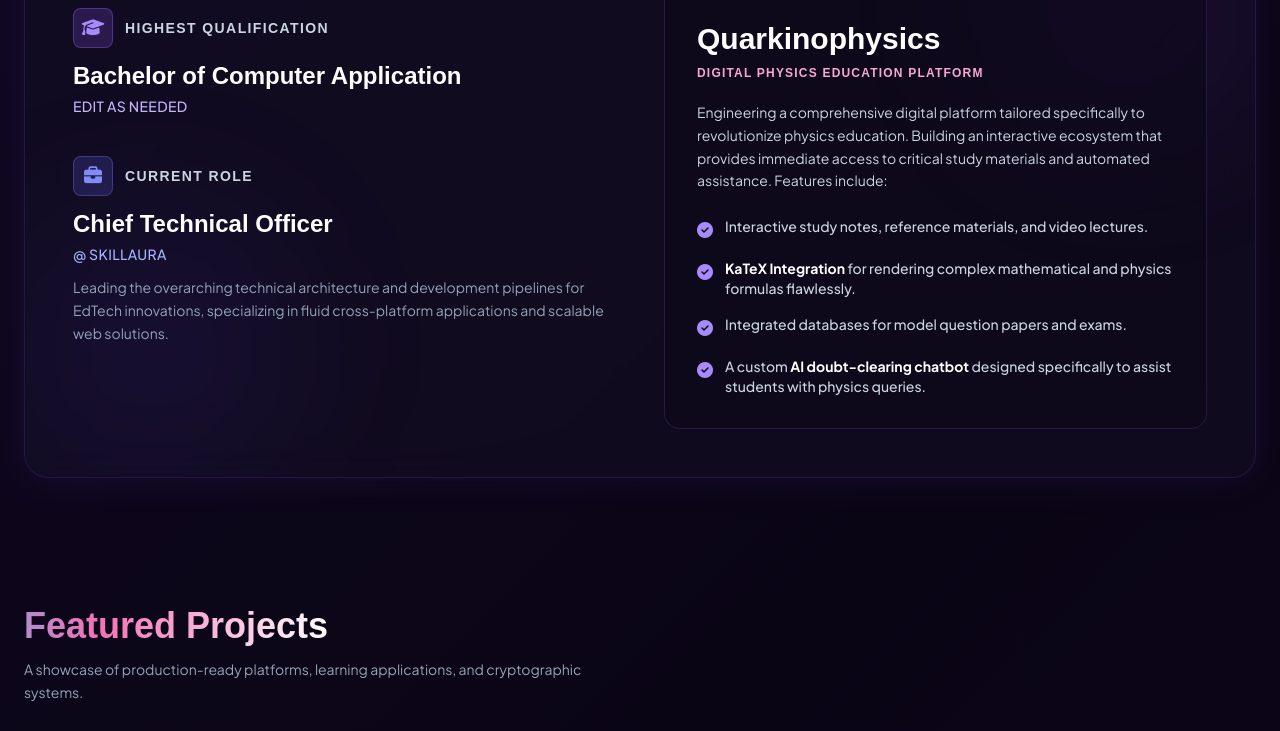
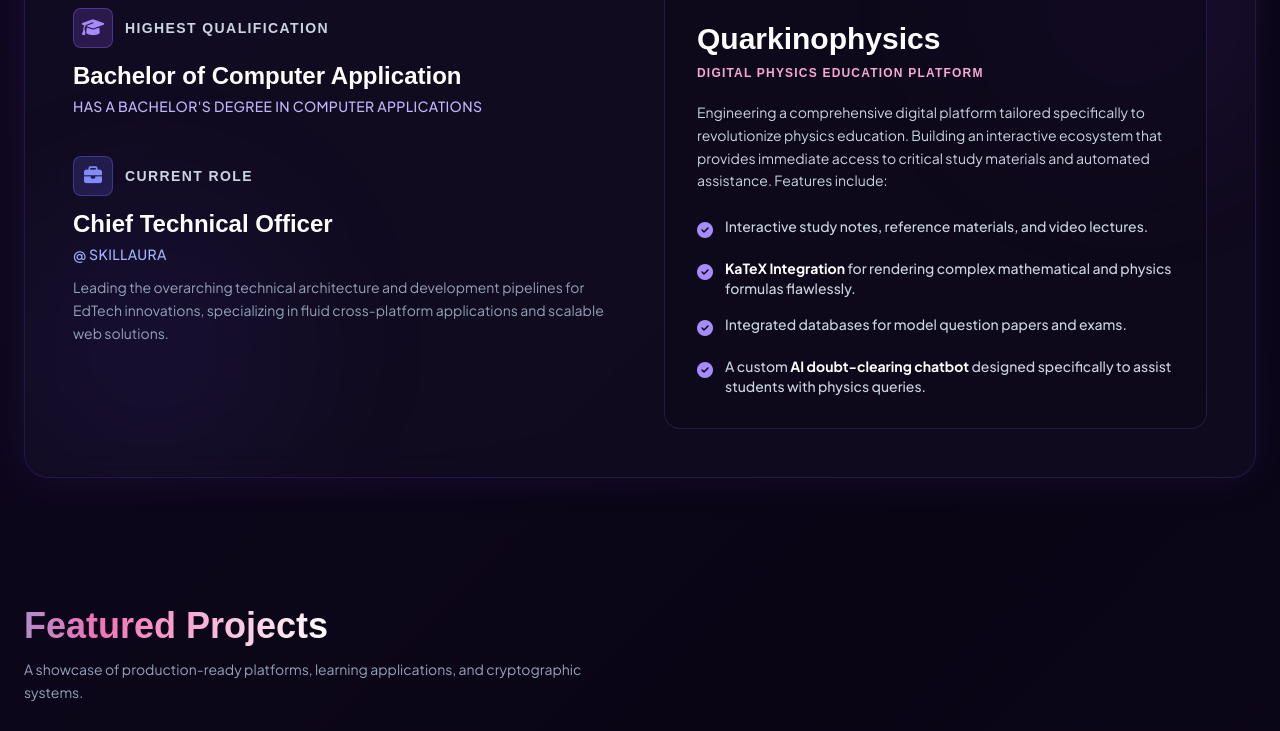
Before and after one commit to aquaneo0193/devakivk-portfolio, a plain HTML site: page index.html in a window 1280 px wide. Shown: the part 1711-2442 px from the top of the page. Drawn offline with nearby package versions, Linux system fonts and the light colour scheme; a web font is replaced by a local one.

```diff
--- a/index.html
+++ b/index.html
@@ -409,7 +409,7 @@
                 <h3 class="font-heading font-bold text-sm text-slate-300 uppercase tracking-widest">Highest Qualification</h3>
               </div>
               <p class="text-2xl font-display font-bold text-white">Bachelor of Computer Application</p>
-              <p class="text-violet-300 text-sm font-medium mt-1 uppercase tracking-wide">Edit as needed</p>
+              <p class="text-violet-300 text-sm font-medium mt-1 uppercase tracking-wide">has a bachelor's degree in computer applications</p>
             </div>
 
             <!-- Current Role -->
```
